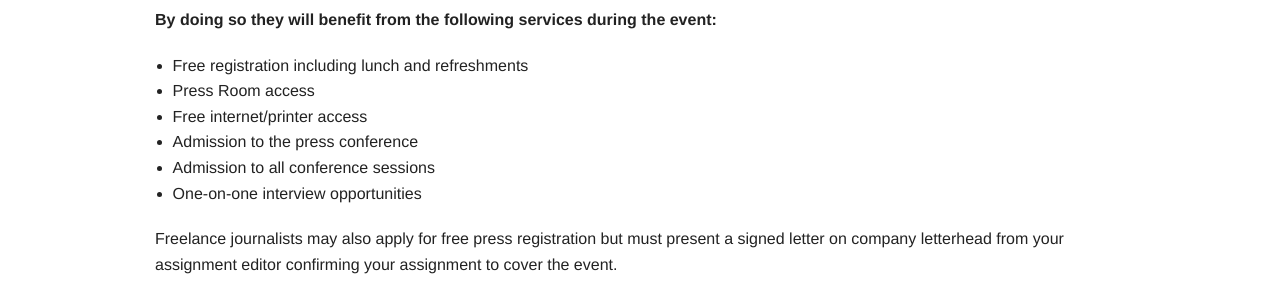
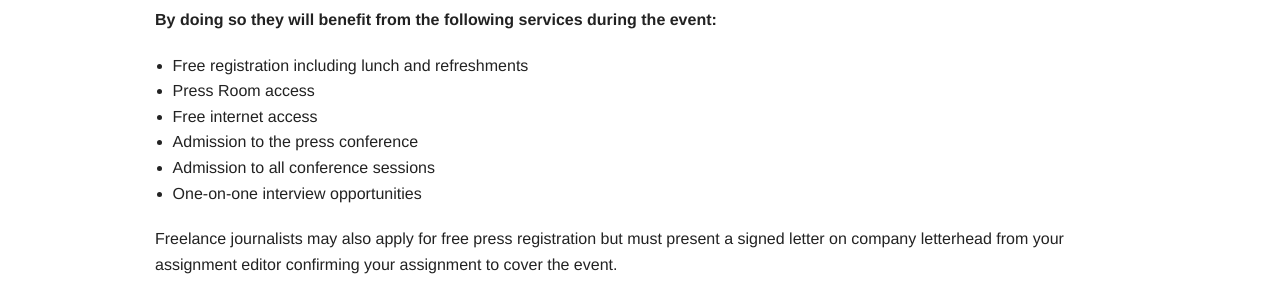
Before and after one commit to SmokeBellew1/entsoe_conf, a Jekyll site: the page built from pages/media.md, in a window 1280 px wide. Shown: the part 254-554 px from the top of the page. Built offline with Jekyll 4.4.1, drawn with Linux system fonts in a browser that asks for light colours.

Commit message:
Updated media.md

```diff
--- a/pages/media.md
+++ b/pages/media.md
@@ -4,6 +4,7 @@ title: Media
 permalink: /media_section/
 published: true
 ---
+
 
 [**&larr; Return to Registration**]({{"/register" | prepend: site.baseurl}})
 
@@ -15,7 +16,7 @@ __By doing so they will benefit from the following services during the event:__
 
 - Free registration including lunch and refreshments
 - Press Room access
-- Free internet/printer access
+- Free internet access
 - Admission to the press conference
 - Admission to all conference sessions
 - One-on-one interview opportunities
```
